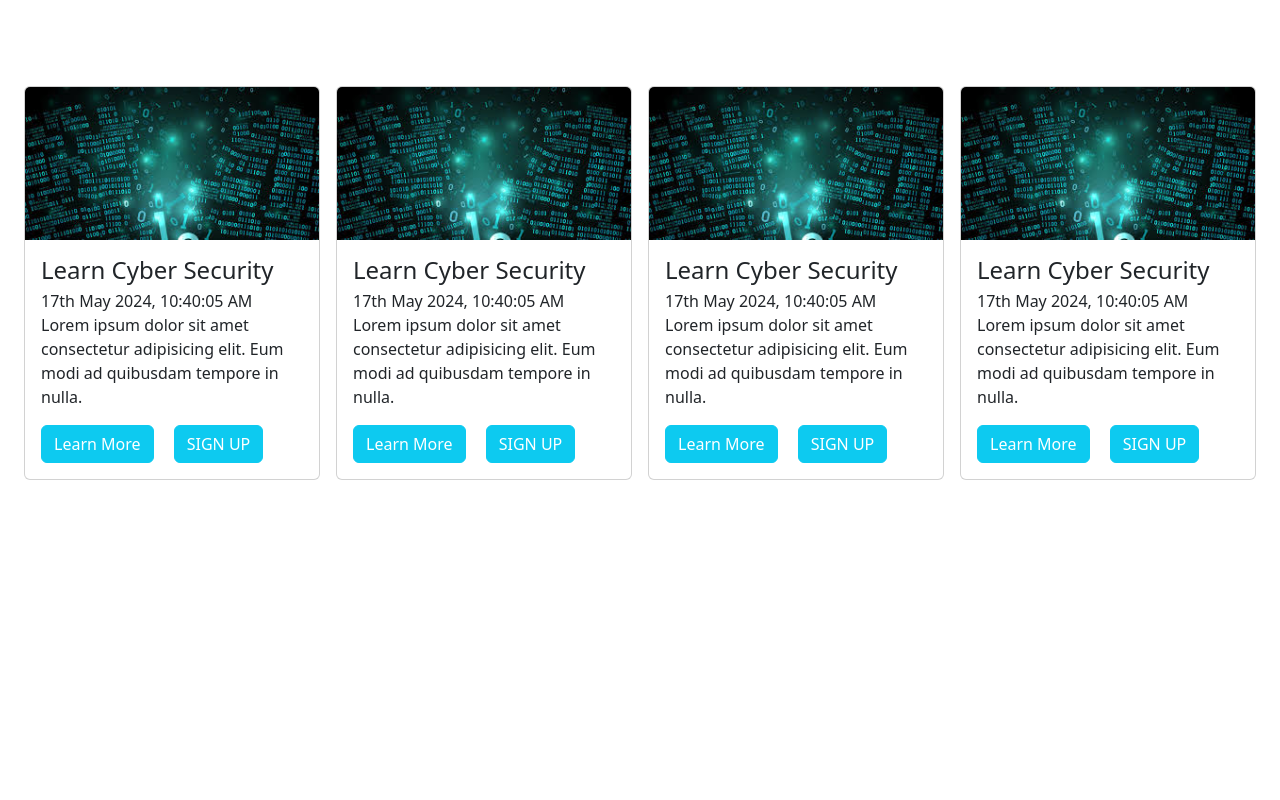
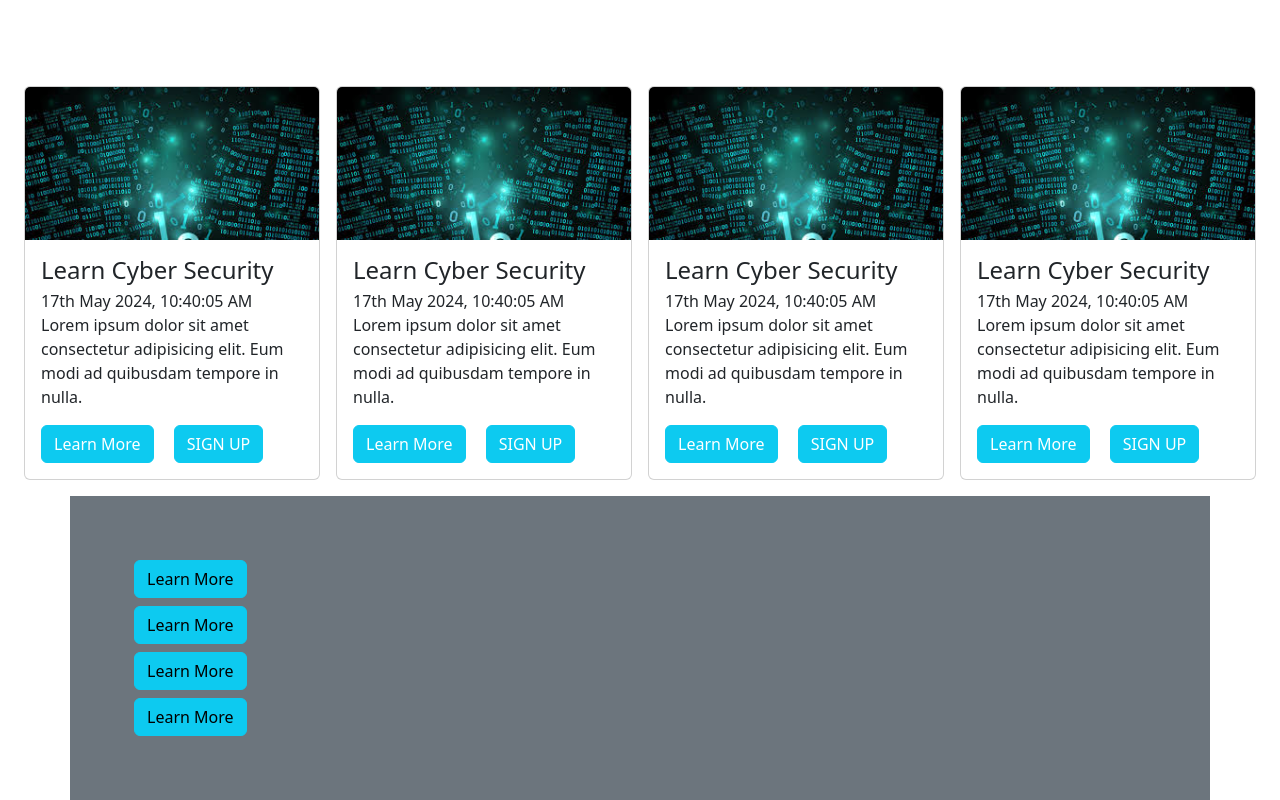
Before and after one commit to MDASHRAFUDDINTANVIR1/Bootstrap-Practice, a plain HTML site: page index.html in a window 1280 px wide. Shown: the part 1360-2160 px from the top of the page. Before the commit the page ends 1856 px from the top, so only its background shows below. Drawn offline with nearby package versions, Linux system fonts and the light colour scheme.

Commit message:
practice button class

```diff
--- a/index.html
+++ b/index.html
@@ -196,6 +196,26 @@
             </div>
         </div>
     </section>
+    <section class="container p-5 bg-secondary">
+        <div class="button-section p-3">
+            <div class="btn-group btn-group-sm btn-group-vertical row g-2">
+                <div class="col">
+                    <button class="btn btn-info">Learn More</button>
+                </div>
+                <div class="col">
+                    <button class="btn btn-info">Learn More</button>
+                </div>
+                <div class="col">
+                    <button class="btn btn-info">Learn More</button>
+                </div>
+                <div class="col">
+                    <button class="btn btn-info">Learn More</button>
+                </div>
+            </div>
+        </div>
+    </section>
+
+
 
 
 
```
